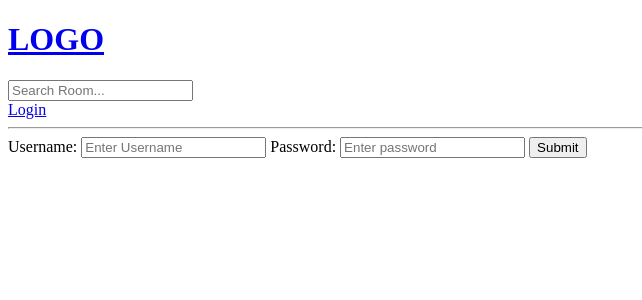
After one commit to RajenRanjithkumar/studybud, a Django app: page /login/ in a window 1280 px wide. The commit adds this page. Shown: the top 300 px of the page, without its empty margins (0-642 px from the left). Run offline with Django 4.2, Linux system fonts and the light colour scheme.

Commit message:
user authentication done

```diff
--- /dev/null
+++ b/base/templates/base/login_register.html
@@ -0,0 +1,23 @@
+{% extends 'main.html' %}
+
+{% block content %}
+
+<div>
+
+    <form method="POST" action="">
+
+        {% csrf_token %}
+
+        <label>Username:</label>
+        <input type="text" name="username" placeholder="Enter Username"/>
+
+        <label>Password:</label>
+        <input type="password" name="password" placeholder="Enter password"/>
+
+        <input type="submit" name="Login"/>
+
+
+    </form>
+</div>
+
+{% endblock content %}
--- a/base/urls.py
+++ b/base/urls.py
@@ -10,6 +10,9 @@ from . import views  # import the views from base folder
 
 urlpatterns = [
 
+
+    path("login/", views.loginPage, name="login"),
+    path("logout/", views.logoutUser, name="logout"),
     path("", views.home, name="home"),
     path("room/<str:pk>", views.room, name="room"),
     path("create-room/", views.createRoom, name="create-room"),
--- a/base/views.py
+++ b/base/views.py
@@ -2,6 +2,10 @@ from django.shortcuts import render, redirect
 from .models import Room, Topic
 from .forms import RoomForm
 from django.db.models import Q # to include or/and condition for queries
+
+from django.contrib.auth.models import User
+from django.contrib import messages
+from django.contrib.auth import authenticate, login, logout
 
 # Create your views here.
 
@@ -13,8 +17,43 @@ from django.db.models import Q # to include or/and condition for queries
 # ]
 
 
+def loginPage(request):
+
+
+    if request.method == "POST":
+
+        username = request.POST.get('username')
+        password = request.POST.get('password')
+
+        try:
+
+            user = User.objects.get(username = username)
+
+        except:
+
+            messages.error(request, " User does not exist ") #Django flash messages
+
+        user = authenticate(request, username=username, password=password)
+
+        if user is not None:
+            login(request, user)
+            return redirect('home')
+
+        else:
+            messages.error(request, "Username or password does not exist")
+
+
+    context ={}
+    return render(request, "base/login_register.html", context)
+
+def logoutUser(request):
+    logout(request)
+
+    return redirect('home')
+
+
+
 def home(request):
-
 
     q = request.GET.get('q') if request.GET.get('q') != None else ''    # '' will fetch the entire dataset
     # the gets all the objects
--- a/templates/main.html
+++ b/templates/main.html
@@ -11,7 +11,18 @@
 <body>
 
     {% include 'navbar.html' %}
+
+    {% if messages %}
+        <ul class="messages">
+            {% for message in messages %}
+                <li>{{ message }}</li>
+            {% endfor %}
+        </ul>
+    {% endif %}
+
+
     {% block content%}
+
     {% endblock %}
 
 </body>
--- a/templates/navbar.html
+++ b/templates/navbar.html
@@ -11,4 +11,10 @@
 </form>
 
 
+{% if request.user.is_authenticated %}
+<a href="{% url 'logout' %}">Logout</a>
+{% else %}
+<a href="{% url 'login' %}">Login</a>
+{% endif %}
+
 <hr>
```
Also changed, not shown: db.sqlite3.
